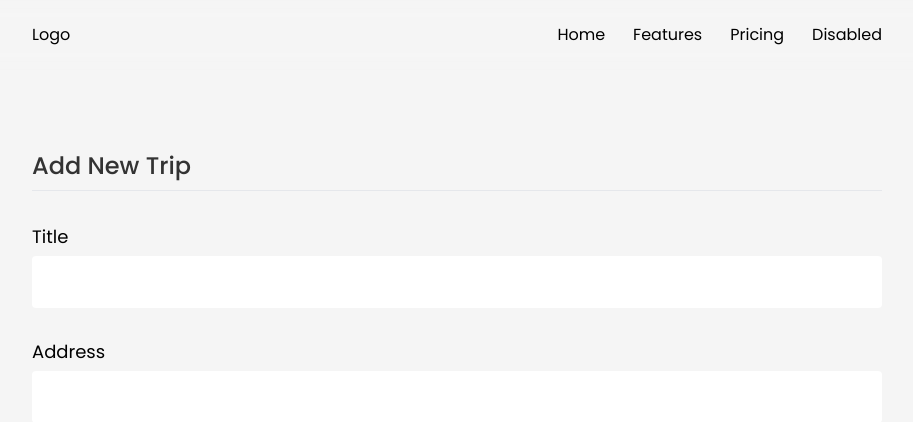
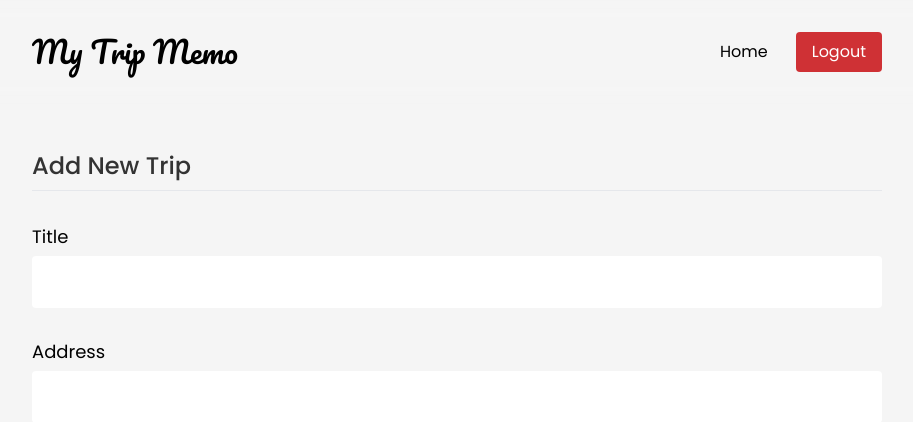
Before and after one commit to calvindany/my-trip-memo, a CodeIgniter 4 app: the page made by app/Views/admins/datamanagement.php in a window 1280 px wide. Shown: the top 422 px of the page, without its empty margins (183-1096 px from the left). Run offline with PHP 8.4 and a stand-in for CodeIgniter, Linux system fonts and the light colour scheme; the template is opened without the code that fills it, so the values that code supplies are empty; some libraries are stand-ins or nearby versions.

Commit message:
fixed: admin navbar menu, logo, and logout flow

```diff
--- a/app/Config/Routes.php
+++ b/app/Config/Routes.php
@@ -17,5 +17,6 @@ $routes->group('admin', static function($routes) {
     $routes->group('', ['filter' => 'authfilter:authenticated'], static function($routes) {
         $routes->get('create', 'AdminsController::getCreate', ['as' => 'admin.create.get']);
         $routes->post('create', 'AdminsController::postCreate', ['as' => 'admin.create.post']);
+        $routes->post('logout', 'AdminsController::postLogout', ['as' => 'admin.logout.post']);
     });
 });
--- a/app/Controllers/AdminsController.php
+++ b/app/Controllers/AdminsController.php
@@ -132,4 +132,10 @@ class AdminsController extends BaseController
         }
 
     }
+
+    public function postLogout() {
+        Auth::deleteAuth();
+
+        return redirect()->to('/');
+    }
 }
--- a/app/Views/layout/admintemplate.php
+++ b/app/Views/layout/admintemplate.php
@@ -10,6 +10,7 @@
       href="https://fonts.googleapis.com/css2?family=Inter:wght@100..900&family=Poppins:wght@400;500;600&display=swap"
       rel="stylesheet"
     />
+    <link href="https://fonts.googleapis.com/css2?family=Inter:wght@100..900&family=Pacifico&family=Poppins:wght@400;600&display=swap" rel="stylesheet">
     <style>
       /* width */
       ::-webkit-scrollbar {
@@ -42,6 +43,7 @@
           extend: {
             fontFamily: {
               poppins: ["Poppins", "sans-serif"],
+              pasifico: ["Pacifico", "sans-serif"]
             },
             colors: {
               redblood: "#CF3135",
@@ -55,15 +57,15 @@
   </head>
   <body class="bg-lightgrey font-poppins">
     <nav
-      class="nav custom-container fixed top-0 z-[100] w-full min-h-[70px] bg-transparent"
+      class="nav custom-container fixed top-0 z-[100] w-full min-h-[70px] py-8 bg-transparent"
     >
       <div class="custom-content flex justify-between items-center">
-        <a class="navbar-brand" href="#">Logo</a>
-        <div class="navbar-nav flex justify-end gap-7">
-          <a class="nav-link active" aria-current="page" href="#">Home</a>
-          <a class="nav-link" href="#">Features</a>
-          <a class="nav-link" href="#">Pricing</a>
-          <a class="nav-link">Disabled</a>
+        <a class="navbar-brand font-pasifico text-3xl" href="/admin">My Trip Memo</a>
+        <div class="navbar-nav flex justify-end items-center gap-7">
+          <a class="nav-link active" aria-current="page" href="/admin">Home</a>
+          <form action="/admin/logout" method="post">
+            <button type="submit" class="nav-link bg-redblood py-2 px-4 rounded text-white">Logout</button>
+          </form>
         </div>
       </div>
     </nav>
```
